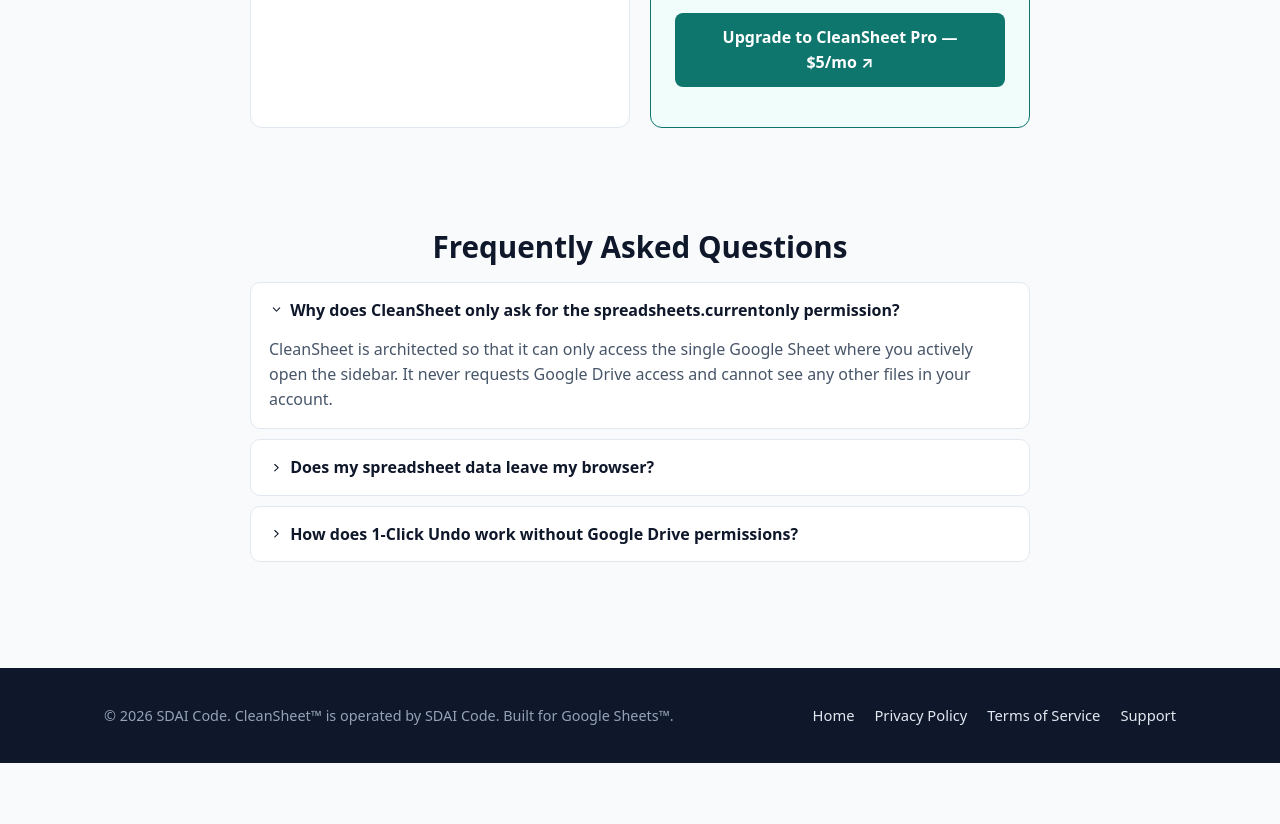
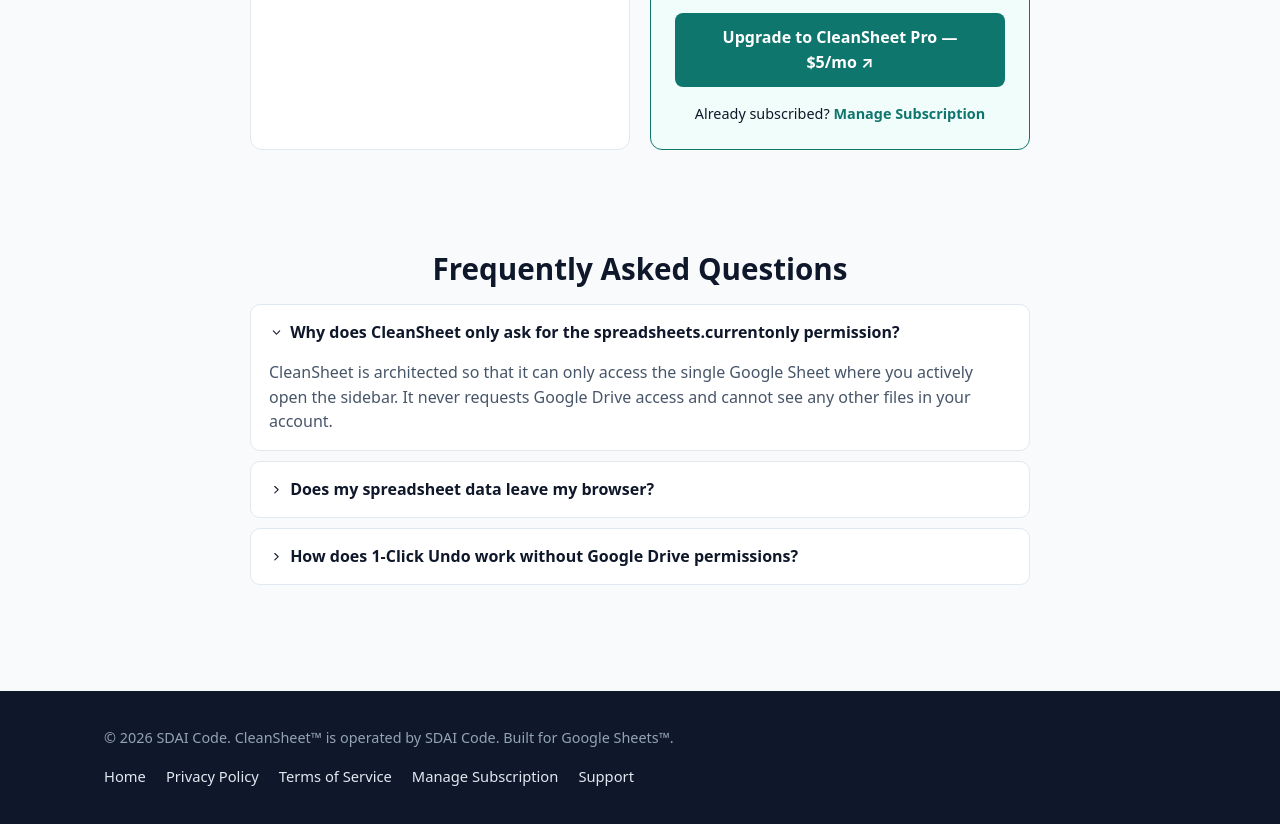
Before and after one commit to sdai-code/cleansheet-site, a plain HTML site: page index.html in a window 1280 px wide. Shown: the part 4124-4948 px from the top of the page. Before the commit the page ends 4887 px from the top, so only its background shows below. Drawn offline with Linux system fonts and the light colour scheme.

Commit message:
feat: add live Stripe Customer Portal links to pricing, footer, and terms

```diff
--- a/index.html
+++ b/index.html
@@ -503,6 +503,15 @@
                 Upgrade to CleanSheet Pro — $5/mo ↗
               </a>
             </p>
+            <p style="margin: 10px 0 0; text-align: center; font-size: 0.9rem">
+              Already subscribed?
+              <a
+                href="https://billing.stripe.com/p/login/00w00d07Idrl398axb7N600"
+                target="_blank"
+                rel="noopener noreferrer"
+                style="color: #0f766e; font-weight: 600"
+              >Manage Subscription</a>
+            </p>
           </div>
         </div>
       </section>
@@ -543,6 +552,11 @@
           <a href="./index.html">Home</a>
           <a href="./privacy.html">Privacy Policy</a>
           <a href="./terms.html">Terms of Service</a>
+          <a
+            href="https://billing.stripe.com/p/login/00w00d07Idrl398axb7N600"
+            target="_blank"
+            rel="noopener noreferrer"
+          >Manage Subscription</a>
           <a href="mailto:sdai.code@gmail.com">Support</a>
         </div>
       </div>
```
Also changed, not shown: terms.html (+5 -1 lines).
